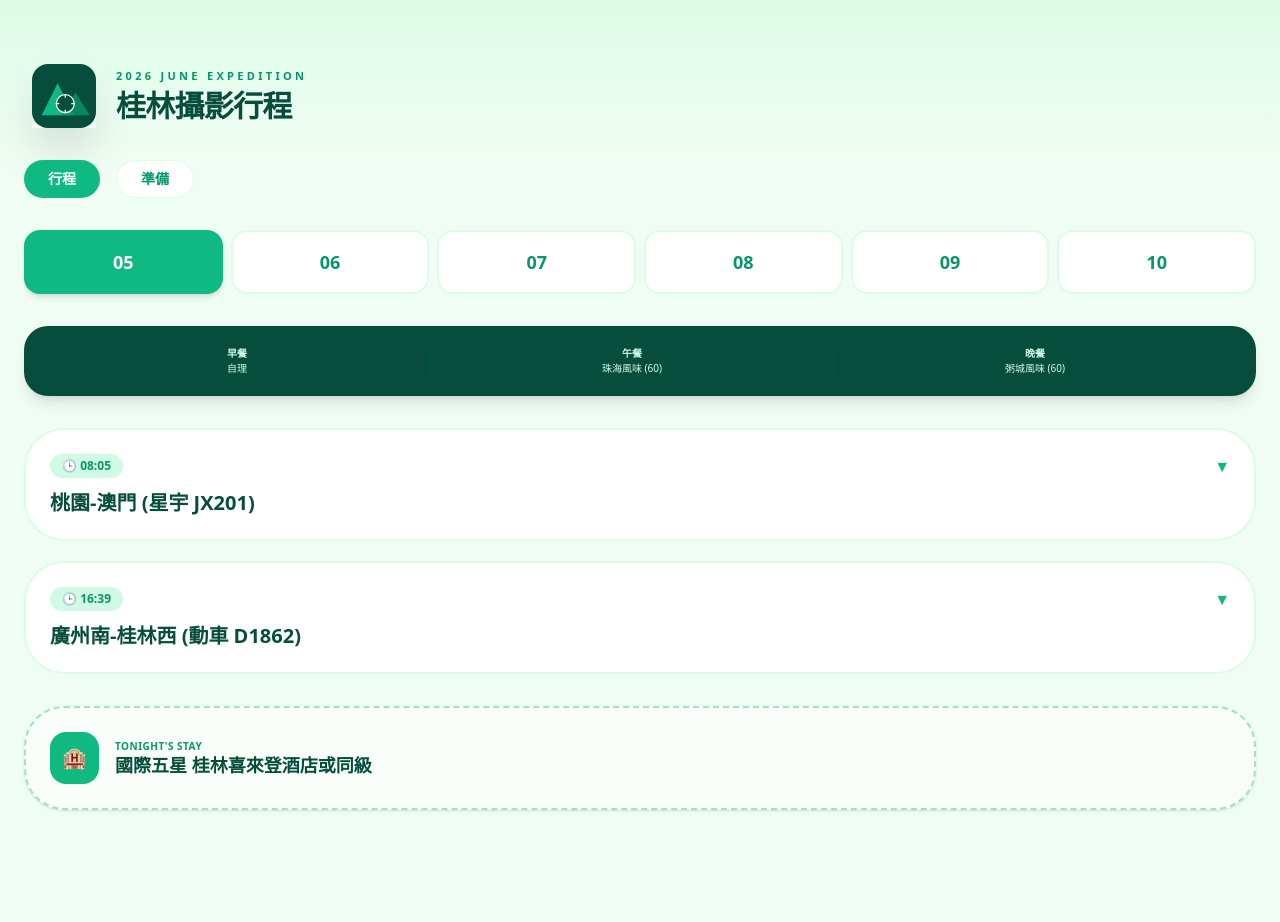
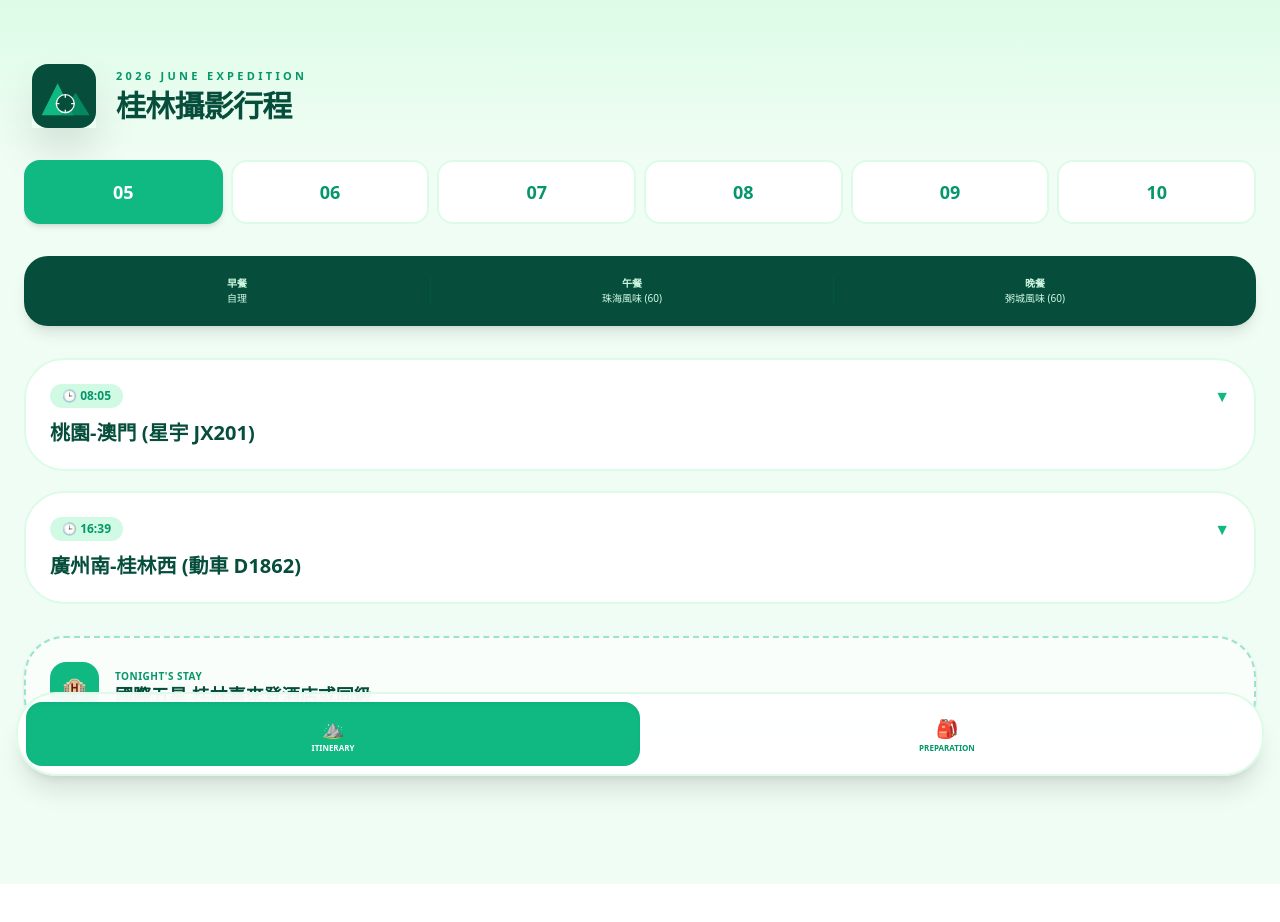
Before and after one commit to kmtsvlee/guilin-trip, a React (Vite) app: page / in a window 1280 px wide. Shown: the top 922 px of the page. After the commit the page ends 884 px from the top, so only its background shows below. Built offline with nearby package versions, Linux system fonts and the light colour scheme.

Commit message:
feat: move nav to bottom and restore full itinerary content

```diff
--- a/src/App.tsx
+++ b/src/App.tsx
@@ -95,7 +95,7 @@ const scheduleData = [
       },
       {
         t: "16:00", title: "龍脊平安壯寨 (九龍五虎)",
-        lens: "70-200mm / 16-35mm", core: "九龍五虎線條、高腳吊腳樓建築",
+        lens: "70-200mm / 16-35mm", core: "九龍五虎線條、夜龍脊燈光",
         note: "拍攝高腳幹欄型建築與梯田",
         desc: "龍脊梯田規模極其宏大。平安壯寨保持傳統的麻欄式三層木樓，全杉木結構，是桂北地區典型的高腳幹欄型建築。『九龍』指主脈分出來的九條小山樑，『五虎』指五個微凸的小山頭，兩者被梯田所盤繞。z字型的石板道把全寨各戶相連。晚上可拍攝最新夜景『夜龍脊』。",
         map: "龍脊梯田"
@@ -122,7 +122,7 @@ const scheduleData = [
       },
       {
         t: "17:00", title: "穿山公園 + 塔山日落",
-        lens: "70-200mm / 24-70mm", core: "壽佛塔剪影、鐘乳石細節",
+        lens: "70-200mm / 24-70mm", core: "古塔夕陽剪影、壽佛塔特寫",
         note: "捕捉「金針、鵝管」奇觀",
         desc: "穿山內有奇特鐘乳石岩洞，佈滿如樹枝狀的碳酸鈣結晶『金針』與玻璃管狀的『鵝管』。欣賞塔山上與象鼻山普賢塔遙遙相望的壽佛塔，感受山水城市的悠閒氣氛。塔山紅葉更是名列桂林八景之一。",
         map: "塔山"
@@ -146,13 +146,6 @@ const scheduleData = [
         note: "紀錄現代建築之美",
         desc: "遠觀港珠澳大橋，這是世界最長的跨海大橋，全長55公里。隨後參觀日月貝珠海大劇院，由一大一小兩組『貝殼』組成，是中國唯一建設在海島上的歌劇院。",
         map: "珠海"
-      },
-      {
-        t: "20:50", title: "澳門-桃園 (星宇 JX206)",
-        lens: "24-70mm", core: "六天影像總結、星宇體驗",
-        note: "20:50-22:40 抵達台灣",
-        desc: "帶著滿載的美照與回憶，搭乘星宇航空返回溫暖的家。",
-        map: "澳門機場"
       }
     ]
   }
@@ -204,11 +197,6 @@ export default function App() {
       </header>
 
       <main className="px-6">
-        <nav className="flex space-x-4 mb-8">
-          <button onClick={() => setTab('行程')} className={`px-6 py-2 rounded-full font-black text-sm transition-all ${tab === '行程' ? 'bg-[#10B981] text-white' : 'bg-white text-[#059669] border border-[#DCFCE7]'}`}>行程</button>
-          <button onClick={() => setTab('準備')} className={`px-6 py-2 rounded-full font-black text-sm transition-all ${tab === '準備' ? 'bg-[#10B981] text-white' : 'bg-white text-[#059669] border border-[#DCFCE7]'}`}>準備</button>
-        </nav>
-
         {tab === '行程' ? (
           <>
             <div className="flex space-x-2 overflow-x-auto no-scrollbar pb-2 mb-6">
@@ -246,7 +234,7 @@ export default function App() {
                       </div>
                     </div>
                     <p className="text-[#059669] text-[10px] font-bold mb-2 uppercase tracking-widest">地點詳解</p>
-                    <p className="text-[#064E3B] text-sm leading-relaxed mb-4 whitespace-pre-line">{it.desc}</p>
+                    <p className="text-[#064E3B] text-sm leading-relaxed mb-4 whitespace-pre-line text-justify">{it.desc}</p>
                     <div className="pt-4 border-t border-[#10B981]/10">
                       <span className="text-[#10B981] text-[11px] font-bold">💡 拍攝註記：</span>
                       <span className="text-[#059669] text-[11px] italic">{it.note}</span>
@@ -273,13 +261,13 @@ export default function App() {
                 </h3>
                 <div className="grid gap-3">
                   {cat.items.map((item, i) => (
-                    <div key={i} className="bg-white p-5 rounded-[2rem] border-2 border-[#DCFCE7] flex items-start space-x-4 shadow-sm">
+                    <div key={i} className="bg-white p-5 rounded-[2rem] border-2 border-[#DCFCE7] flex items-start space-x-4 shadow-sm text-left">
                       <div className="w-6 h-6 rounded-full border-2 border-[#10B981] mt-1 flex-shrink-0 flex items-center justify-center">
                         <div className="w-2 h-2 bg-[#10B981] rounded-full"></div>
                       </div>
                       <div>
-                        <p className="font-black text-[#064E3B] leading-tight">{item.name}</p>
-                        <p className="text-[#059669] text-[10px] mt-1 italic leading-snug">{item.detail}</p>
+                        <p className="font-black text-[#064E3B] leading-tight text-left">{item.name}</p>
+                        <p className="text-[#059669] text-[10px] mt-1 italic leading-snug text-left">{item.detail}</p>
                       </div>
                     </div>
                   ))}
@@ -289,6 +277,16 @@ export default function App() {
           </div>
         )}
       </main>
+
+      {/* 底部導覽欄 (移回底部固定位置) */}
+      <nav className="fixed bottom-6 left-4 right-4 bg-white/90 backdrop-blur-md rounded-[2.5rem] border-2 border-[#DCFCE7] p-2 flex justify-around shadow-xl z-50">
+        <button onClick={() => setTab('行程')} className={`flex-1 flex flex-col items-center p-3 rounded-2xl transition-all ${tab === '行程' ? 'bg-[#10B981] text-white shadow-inner' : 'text-[#059669]'}`}>
+          <span className="text-lg">⛰️</span><span className="text-[8px] font-black uppercase">Itinerary</span>
+        </button>
+        <button onClick={() => setTab('準備')} className={`flex-1 flex flex-col items-center p-3 rounded-2xl transition-all ${tab === '準備' ? 'bg-[#10B981] text-white shadow-inner' : 'text-[#059669]'}`}>
+          <span className="text-lg">🎒</span><span className="text-[8px] font-black uppercase">Preparation</span>
+        </button>
+      </nav>
     </div>
   );
 }
```
